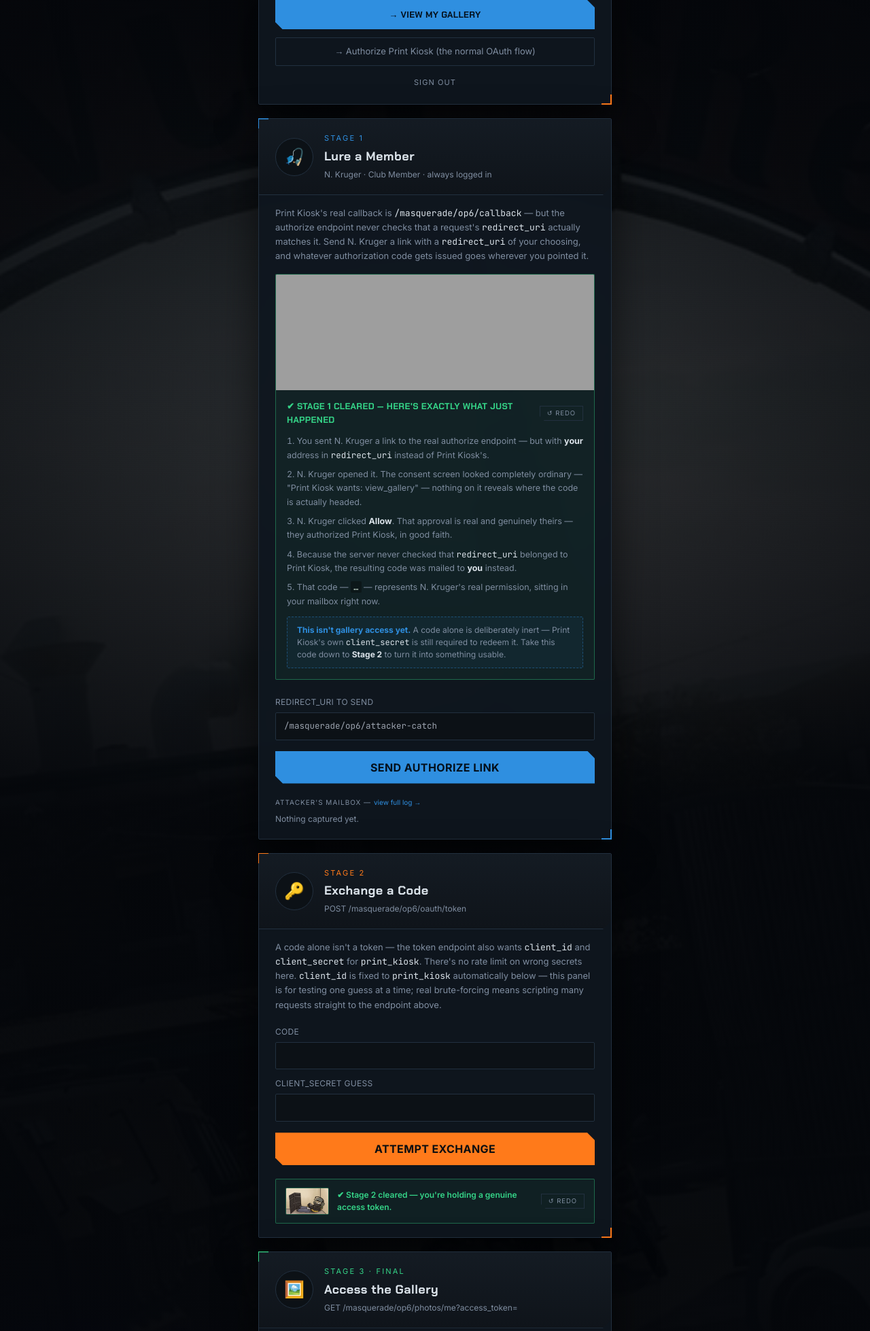
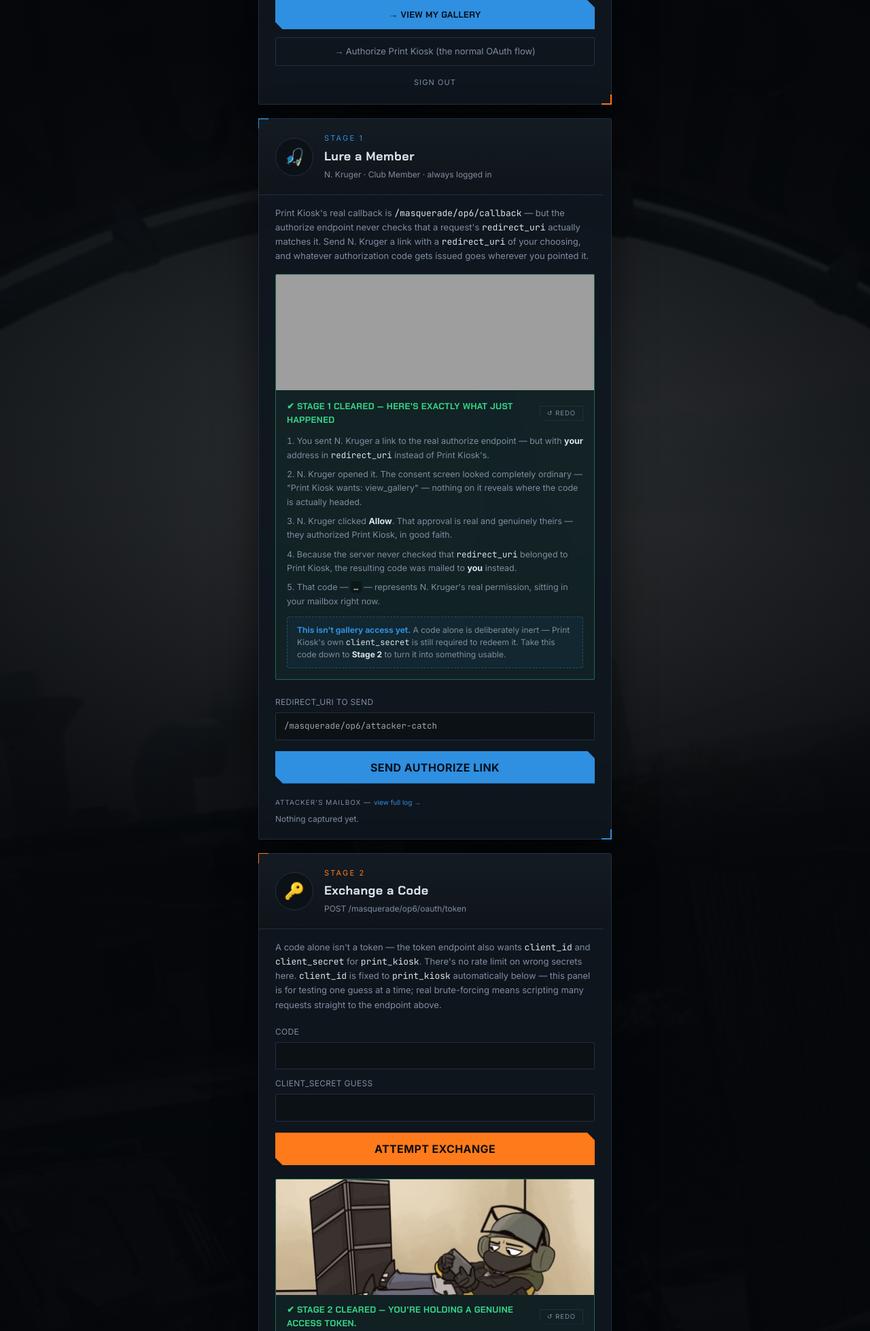
Before and after one commit to kilani47/r6s-auth-lab, a Flask app: page /masquerade/op6/ in a window 1280 px wide. Shown: the part 314-2272 px from the top of the page at 68% size. Run offline with Flask 3, Linux system fonts and the light colour scheme; the visitor is signed in with stand-in values (Sample User, id 1); grey boxes are pictures that could not be loaded.

Commit message:
Op06: make Stage 2's cleared gif a full-width banner, matching Stage 1

```diff
--- a/templates/masq6_index.html
+++ b/templates/masq6_index.html
@@ -179,11 +179,13 @@
       </form>
 
       {% if stage2 %}
-      <div class="mx-6 mb-5 px-3.5 py-3 rounded-sm border border-win/40 bg-win/[.06] flex items-center gap-3">
-        <img src="/static/img/victory-masq6-stage2.gif" alt="" class="w-16 h-10 object-cover rounded-sm border border-win/30"
+      <div class="mx-6 mb-5 rounded-sm border border-win/40 bg-win/[.06] overflow-hidden">
+        <img src="/static/img/victory-masq6-stage2.gif" alt="" class="w-full h-[170px] object-cover"
              onerror="this.style.display='none'">
-        <div class="text-[12px] text-win font-semibold flex-1">✔ Stage 2 cleared — you're holding a genuine access token.</div>
-        <a href="/masquerade/op6/reset-stage/2" class="shrink-0 hud-tag text-[9.5px] tracking-widest uppercase text-dim border border-line px-2.5 py-[3px] hover:border-red hover:text-red transition">↺ Redo</a>
+        <div class="px-4 py-3 flex items-center justify-between gap-3">
+          <div class="text-[13px] text-win font-display font-bold tracking-wide uppercase">✔ Stage 2 cleared — you're holding a genuine access token.</div>
+          <a href="/masquerade/op6/reset-stage/2" class="shrink-0 hud-tag text-[9.5px] tracking-widest uppercase text-dim border border-line px-2.5 py-[3px] hover:border-red hover:text-red transition">↺ Redo</a>
+        </div>
       </div>
       {% endif %}
     </div>
```
